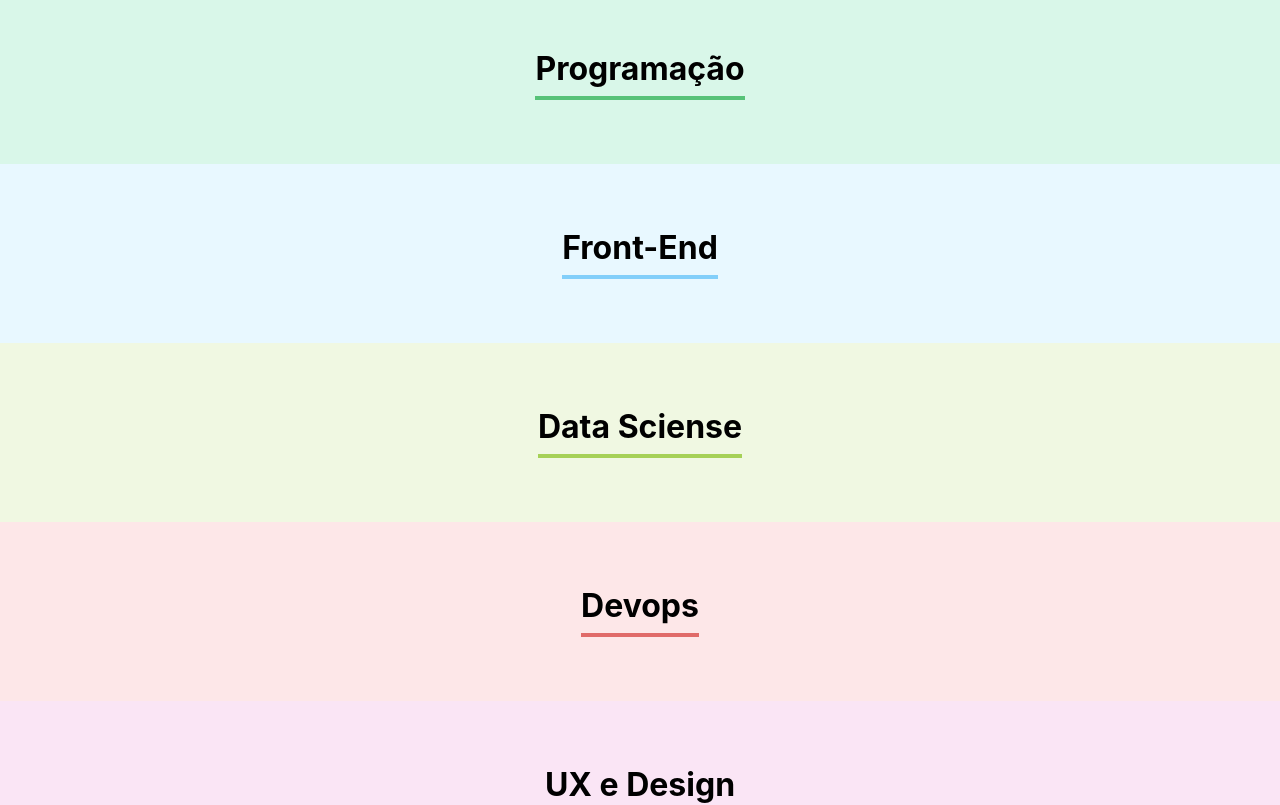
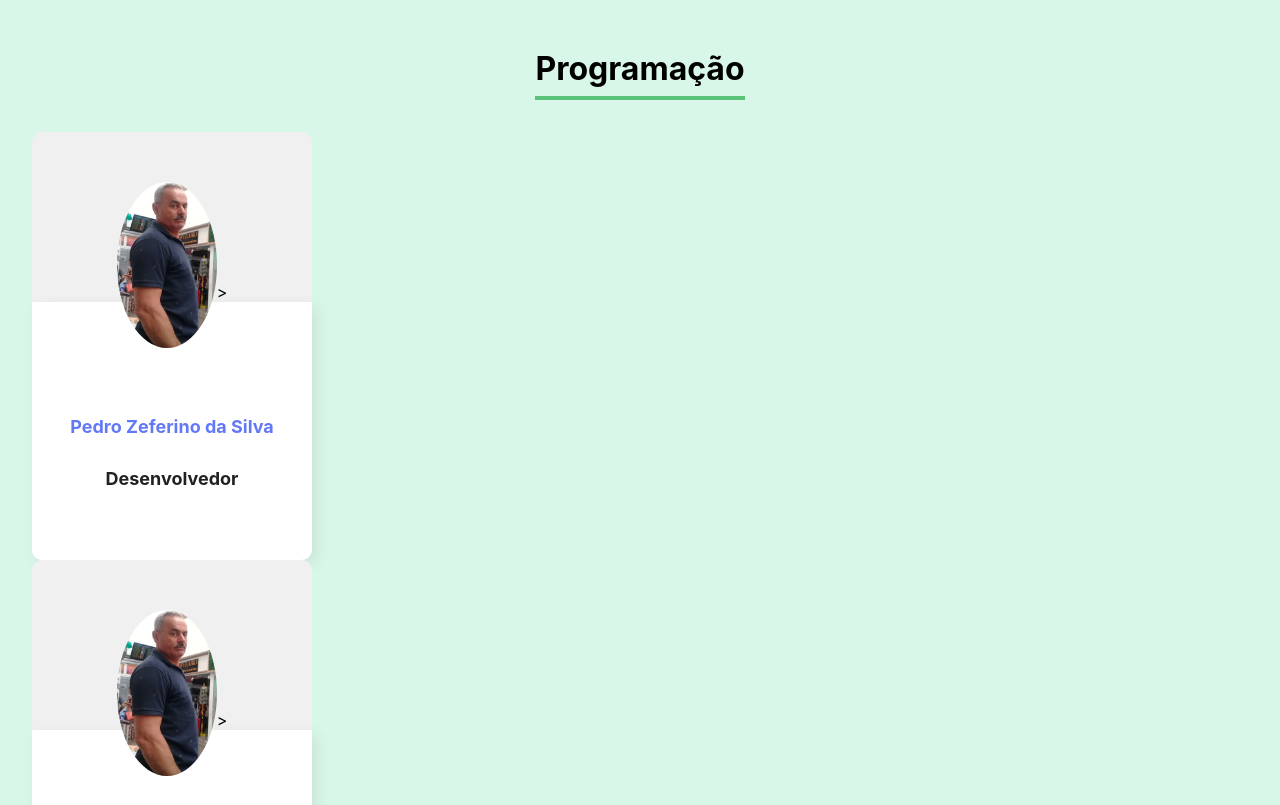
Before and after one commit to PedroZef/organo-react, a React (Create React App) app: page / in a window 1280 px wide. Shown: the part 1460-2265 px from the top of the page. Built offline with nearby package versions, Linux system fonts and the light colour scheme.

Commit message:
Update no componentes com o Card do Colaborador

```diff
--- a/src/App.js
+++ b/src/App.js
@@ -56,13 +56,9 @@
   return (
     <div className="App">
       <Banner />
-      <Formulario aoColaboradorCadastrado={colaborador => aoNovoColaboradorAdicionado(colaborador)} />
+      <Formulario times={times.map(time => time.nome)} aoColaboradorCadastrado={colaborador => aoNovoColaboradorAdicionado(colaborador)} />
 
       {times.map(time => <Time key={time.nome} nome={time.nome} corPrimaria={time.corPrimaria} corSecundaria={time.corSecundaria} />)}
-
-
-
-
     </div>
   );
 }
--- /dev/null
+++ b/src/componentes/Colaborador/Colaborador.css
@@ -0,0 +1,38 @@
+.colaborador {
+    width: 280px;
+}
+
+.colaborador .cabecalho {
+    background-color: #F0F0F0;
+    border-radius: 10px 10px 0px 0px;
+}
+
+.colaborador img {
+    width: 100px;
+    border-radius: 50%;
+    position: relative;
+    bottom: -50px;
+}
+
+.colaborador .rodape {
+    background: #FFFFFF;
+    box-shadow: 5px 5px 15px rgba(0, 0, 0, 0.08);
+    border-radius: 0px 0px 10px 10px;
+    padding-top: 90px;
+    padding-bottom: 40px;
+}
+
+.colaborador .rodape h4 {
+    color: #6278F7;
+    font-size: 18px;
+    line-height: 22px;
+    font-weight: bold;
+    margin-bottom: 8px;
+}
+
+.colaborador .rodape h5 {
+    font-size: 18px;
+    line-height: 22px;
+    color: #212121;
+    padding: 0 16px;
+}
--- /dev/null
+++ b/src/componentes/Colaborador/index.js
@@ -0,0 +1,17 @@
+import "./Colaborador.css"
+
+const Colaborador = () => {
+    return (
+    <div className="colaborador">
+        <div className="cabecalho">
+            <img src="imgs/foto-perfil.jpg" alt="Foto do Perfil GitHub" />>
+        </div>
+        <div className="rodape">
+            <h4>Pedro Zeferino da Silva</h4>
+            <h5>Desenvolvedor</h5>
+        </div>
+
+    </div>)
+}
+
+export default Colaborador
--- a/src/componentes/Formulario/index.js
+++ b/src/componentes/Formulario/index.js
@@ -5,16 +5,6 @@
 import './Formulario.css'
 
 const Formulario = (props) => {
-
-  const times = [
-    'Programação',
-    'Front-End',
-    'Data Science',
-    'Devops',
-    'UX e Design',
-    'Mobile',
-    'Inovação e Gestão'
-  ]
 
   const [nome, setNome] = useState('')
   const [cargo, setCargo] = useState('')
@@ -58,7 +48,7 @@
         <ListaSuspensa
           obrigatorio={true}
           label="Time"
-          itens={times}
+          itens={props.times}
           valor={time}
           aoAlterado={valor => setTime(valor)}
         />
--- a/src/componentes/Time/index.js
+++ b/src/componentes/Time/index.js
@@ -1,3 +1,4 @@
+import Colaborador from "../Colaborador"
 import "./Time.css"
 
 const Time = (props) => {
@@ -6,6 +7,8 @@
     return (
         <section className="time" style={css}>
             <h3 style={{ borderColor: props.corPrimaria }}>{props.nome}</h3>
+            <Colaborador />
+            <Colaborador />
         </section>
     )
 }
```
Also changed, not shown: public/imgs/foto-perfil.jpg (added).
